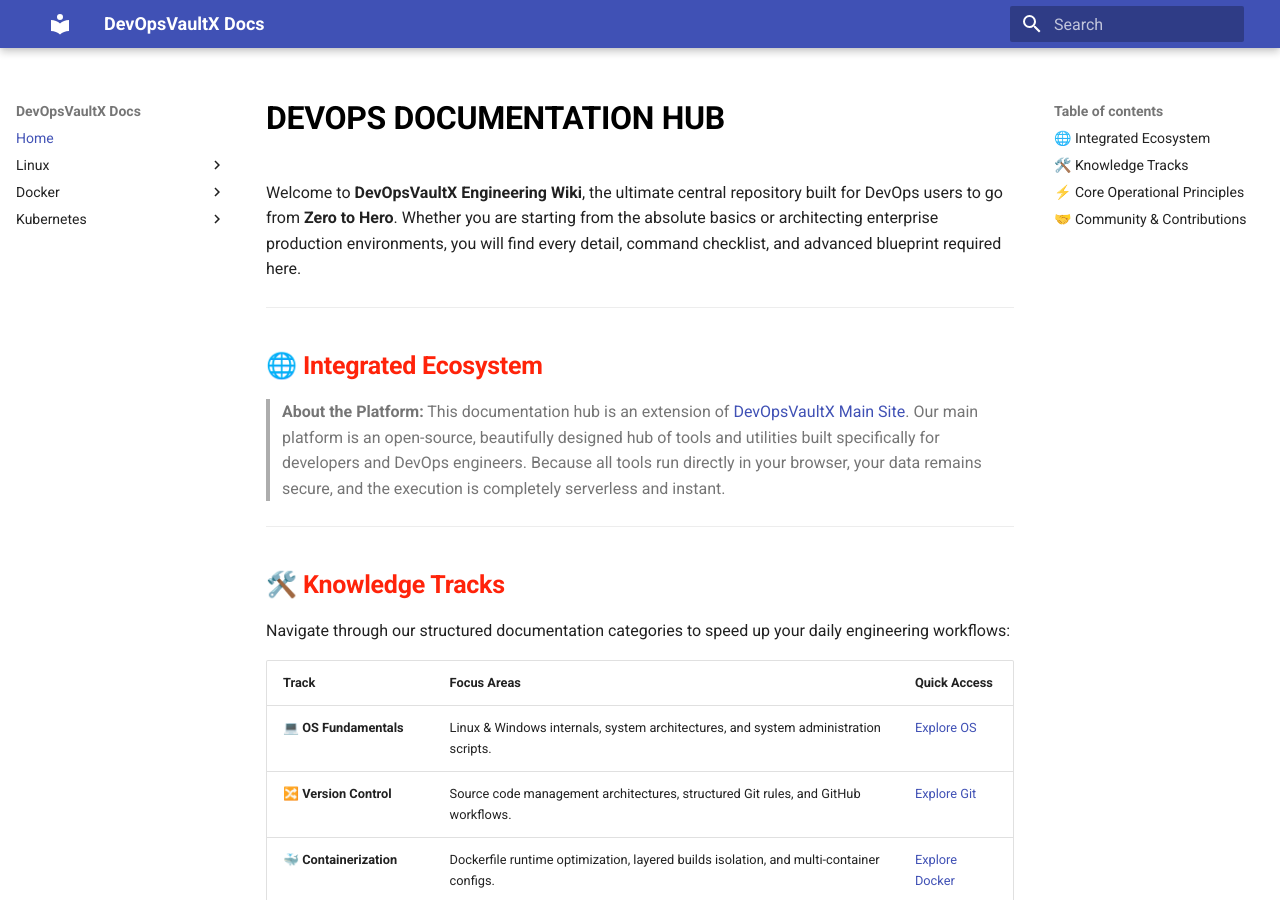
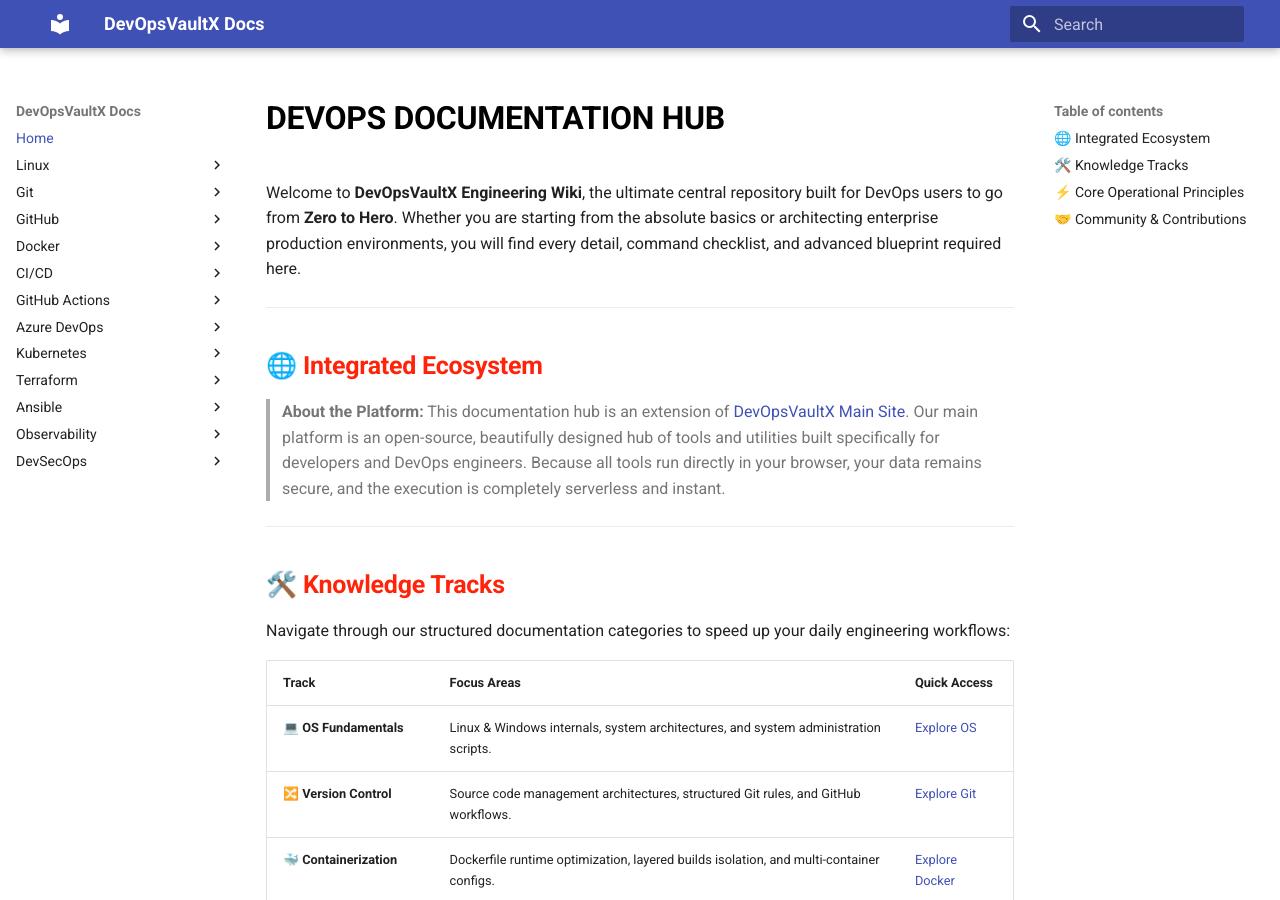
Before and after one commit to sachinthokal/Docs_For_Devops, an MkDocs documentation site: the page built from docs/index.md, in a window 1280 px wide and 900 px high. Built offline with MkDocs 1.6.1 and Material for MkDocs 9.7.7, drawn with Linux system fonts in a browser that asks for light colours; some of the changed lines change nothing that is shown.

Commit message:
feat : folder struture added

```diff
--- a/docs/index.md
+++ b/docs/index.md
@@ -16,7 +16,7 @@
 
 | Track | Focus Areas | Quick Access |
 | :--- | :--- | :--- |
-| **💻 OS Fundamentals** | Linux & Windows internals, system architectures, and system administration scripts. | [Explore OS](os-fundamentals/index.md) |
+| **💻 OS Fundamentals** | Linux & Windows internals, system architectures, and system administration scripts. | [Explore OS](linux/index.md) |
 | **🔀 Version Control** | Source code management architectures, structured Git rules, and GitHub workflows. | [Explore Git](version-control/index.md) |
 | **🐳 Containerization** | Dockerfile runtime optimization, layered builds isolation, and multi-container configs. | [Explore Docker](containerization/index.md) |
 | **☁️ Cloud Platforms** | AWS and Azure network topographies, multi-tenant compute, and global policies setup. | [Explore Cloud](cloud/index.md) |
--- a/mkdocs.yml
+++ b/mkdocs.yml
@@ -35,11 +35,41 @@
     - Installations: linux/installation.md
     - Commands: linux/commands.md
 
+  - Git:
+    - git/index.md
+    - Architecture: git/architecture.md
+    - Installations: git/installation.md
+    - Commands: git/commands.md
+
+  - GitHub:
+    - github/index.md
+    - Architecture: github/architecture.md
+    - Installations: github/installation.md
+    - Commands: github/commands.md
+
   - Docker:
     - docker/index.md
     - Architecture: docker/architecture.md
     - Installations: docker/installation.md
     - Commands: docker/commands.md
+
+  - CI/CD:
+    - cicd/index.md
+    - Architecture: cicd/architecture.md
+    - Installations: cicd/installation.md
+    - Commands: cicd/commands.md
+
+  - GitHub Actions:
+    - github_actions/index.md
+    - Architecture: github_actions/architecture.md
+    - Installations: github_actions/installation.md
+    - Commands: github_actions/commands.md
+
+  - Azure DevOps:
+    - azure_devops/index.md
+    - Architecture: azure_devops/architecture.md
+    - Installations: azure_devops/installation.md
+    - Commands: azure_devops/commands.md
 
   - Kubernetes:
     - kubernetes/index.md
@@ -50,3 +80,27 @@
     - Commands: kubernetes/commands.md
     - RBAC: kubernetes/rbac.md
     - K8S Probes: kubernetes/probes.md
+
+  - Terraform:
+    - terraform/index.md
+    - Architecture: terraform/architecture.md
+    - Installations: terraform/installation.md
+    - Commands: terraform/commands.md
+
+  - Ansible:
+    - ansible/index.md
+    - Architecture: ansible/architecture.md
+    - Installations: ansible/installation.md
+    - Commands: ansible/commands.md
+
+  - Observability:
+    - observability/index.md
+    - Architecture: observability/architecture.md
+    - Installations: observability/installation.md
+    - Commands: observability/commands.md
+
+  - DevSecOps:
+    - devsecops/index.md
+    - Architecture: devsecops/architecture.md
+    - Installations: devsecops/installation.md
+    - Commands: devsecops/commands.md
```
